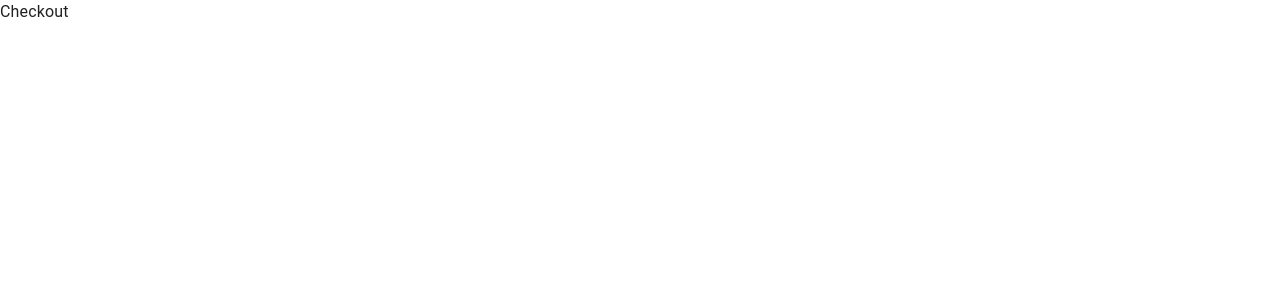
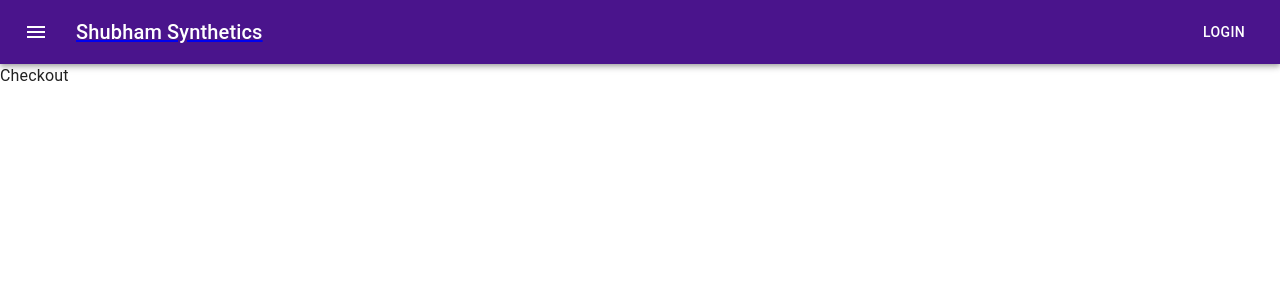
Before and after one commit to ankitkeshari719/E-commerce, a React (Create React App) app: page /checkout in a window 1280 px wide. Shown: the top 300 px of the page. Built offline with nearby package versions, Linux system fonts and the light colour scheme.

Commit message:
Added Navbar to application

```diff
--- a/src/App.js
+++ b/src/App.js
@@ -1,10 +1,13 @@
+import * as React from 'react';
 import "./App.css";
 import { BrowserRouter as Router, Route, Routes } from "react-router-dom";
 import { ThemeProvider, createTheme } from "@mui/material/styles";
-import { purple, amber } from '@mui/material/colors';
+import { purple, amber } from "@mui/material/colors";
 import CssBaseline from "@mui/material/CssBaseline";
 
 import { Checkout, Product, Products, Home } from "./pages";
+import { CartProvider } from "./context/cart";
+import { Navbar } from './components';
 
 const theme = createTheme({
   colorSchemes: {
@@ -33,17 +36,29 @@ const theme = createTheme({
 });
 
 function App() {
+  const [cart, setCart] = React.useState([]);
+
+  const value = React.useMemo(
+    () => ({
+      cart,
+    }),
+    [cart]
+  );
+
   return (
     <div className="App">
       <Router basename={process.env.PUBLIC_URL}>
         <ThemeProvider theme={theme}>
           <CssBaseline />
+          <CartProvider value={value}>
+            <Navbar />
             <Routes>
               <Route exact path="/checkout" element={<Checkout />} />
               <Route path="/:category/:productId" element={<Product />} />
               <Route exact path="/:category" element={<Products />} />
               <Route exact path="/" element={<Home />} />
             </Routes>
+          </CartProvider>
         </ThemeProvider>
       </Router>
     </div>
--- a/src/components/index.js
+++ b/src/components/index.js
@@ -0,0 +1 @@
+export { default as Navbar } from "./navbar";
--- /dev/null
+++ b/src/components/navbar.js
@@ -0,0 +1,37 @@
+import * as React from "react";
+import AppBar from "@mui/material/AppBar";
+import Box from "@mui/material/Box";
+import Toolbar from "@mui/material/Toolbar";
+import Typography from "@mui/material/Typography";
+import Button from "@mui/material/Button";
+import IconButton from "@mui/material/IconButton";
+import MenuIcon from "@mui/icons-material/Menu";
+import { Link } from "react-router-dom";
+
+export default function NavBar() {
+  return (
+    <Box sx={{ flexGrow: 1 }}>
+      <AppBar position="static">
+        <Toolbar>
+          <IconButton
+            size="large"
+            edge="start"
+            color="inherit"
+            aria-label="menu"
+            sx={{ mr: 2 }}
+          >
+            <MenuIcon />
+          </IconButton>
+          <Typography variant="h6" component="div" sx={{ flexGrow: 1 }}>
+            <Link to="/">
+              <Typography variant="h6" component="span" style={{ color: "#ffffff" }}>
+                Shubham Synthetics
+              </Typography>
+            </Link>
+          </Typography>
+          <Button color="inherit">Login</Button>
+        </Toolbar>
+      </AppBar>
+    </Box>
+  );
+}
--- a/src/context/cart.js
+++ b/src/context/cart.js
@@ -1,4 +1,4 @@
-import React from "react";
+import * as React from 'react';
 
 const CartContext = React.createContext();
 export default CartContext;
```
Also changed, not shown: src/pages/index.js (+4 -4 lines). Lines whose indentation alone changed are shown as unchanged.
